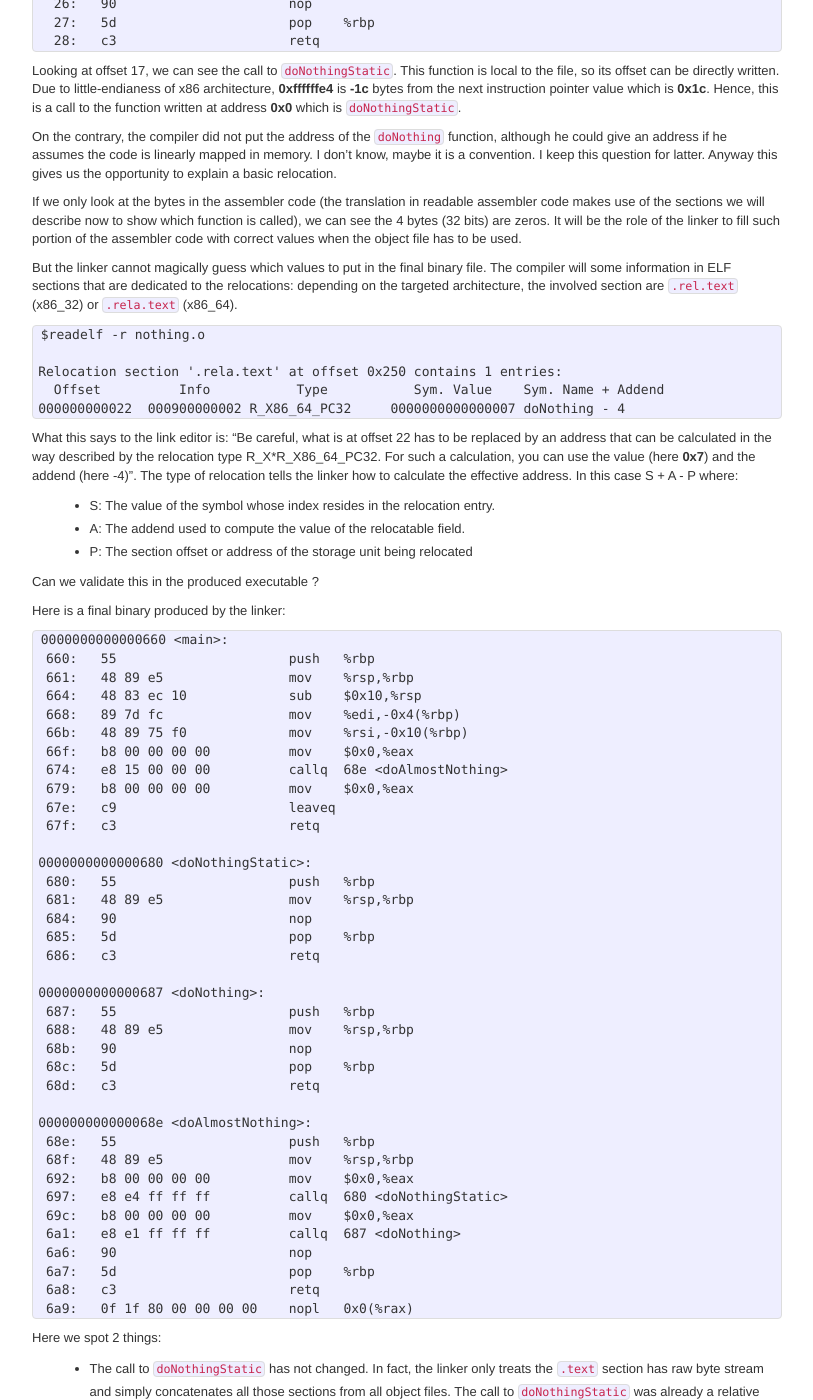
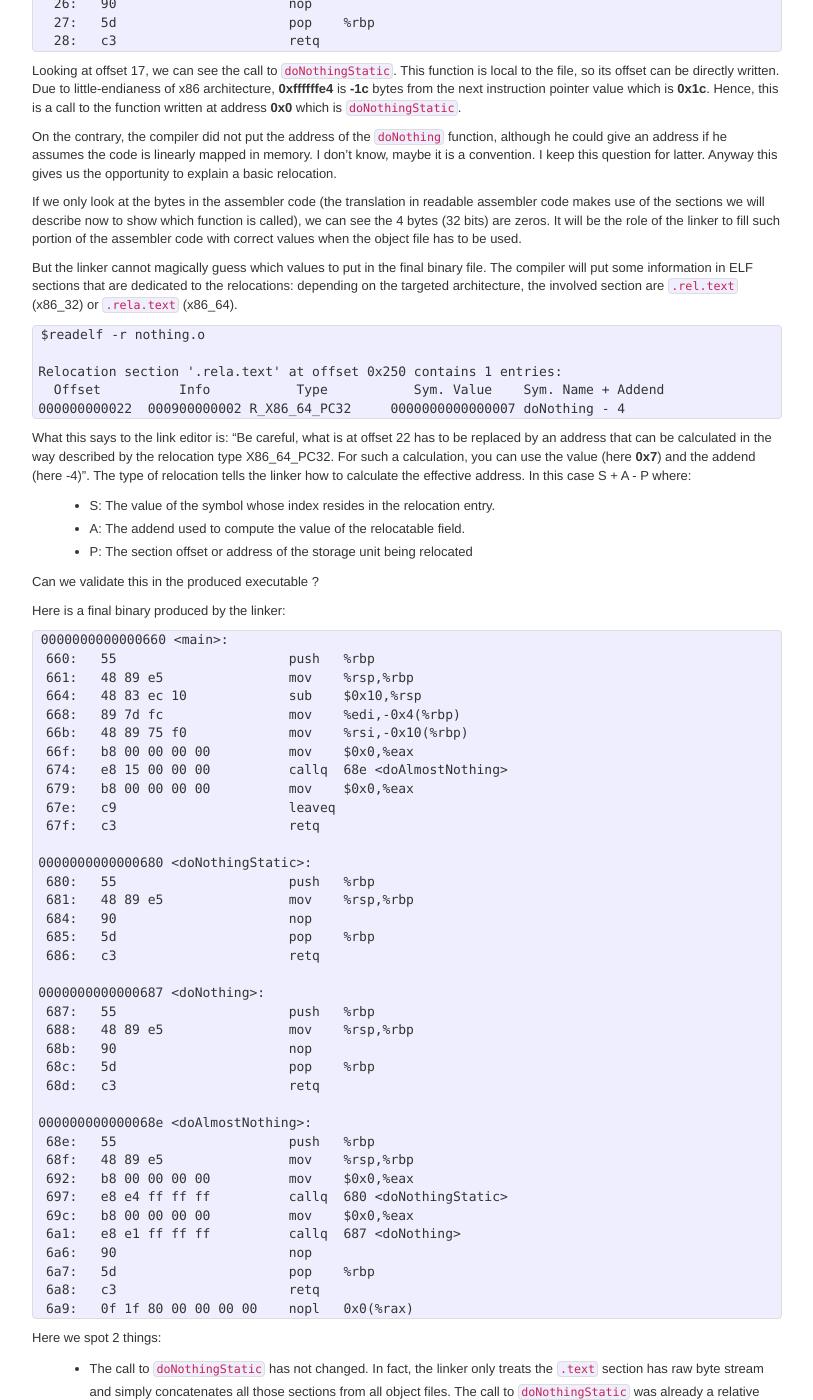
Before and after one commit to stac47/stac47.github.io, a Jekyll site: the page built from _posts/2018-03-01-understanding-relocation-elf.markdown, in a window 1280 px wide and 1400 px high, scrolled down 1398 px. Shown: the whole window, without its empty margins (428-1241 px from the left). Built offline with Jekyll 4.4.1, drawn with Linux system fonts in a browser that asks for light colours; some of the changed text lies outside the part shown.

Commit message:
Fix some typos

````diff
--- a/_posts/2018-03-01-understanding-relocation-elf.markdown
+++ b/_posts/2018-03-01-understanding-relocation-elf.markdown
@@ -115,9 +115,9 @@
 values when the object file has to be used.
 
 But the linker cannot magically guess which values to put in the final binary
-file. The compiler will some information in ELF sections that are dedicated to
-the relocations: depending on the targeted architecture, the involved section
-are `.rel.text` (x86_32) or `.rela.text` (x86_64).
+file. The compiler will put some information in ELF sections that are dedicated
+to the relocations: depending on the targeted architecture, the involved
+section are `.rel.text` (x86_32) or `.rela.text` (x86_64).
 
 ```
 $readelf -r nothing.o
@@ -129,7 +129,7 @@
 
 What this says to the link editor is: "Be careful, what is at offset 22 has to
 be replaced by an address that can be calculated in the way described by the
-relocation type R_X*R_X86_64_PC32. For such a calculation, you can use the
+relocation type X86_64_PC32. For such a calculation, you can use the
 value (here __0x7__) and the addend (here -4)". The type of relocation tells
 the linker how to calculate the effective address. In this case S + A - P
 where:
````
Also changed, not shown: other parts of _posts/2018-03-01-understanding-relocation-elf.markdown (+3 -3 lines).
